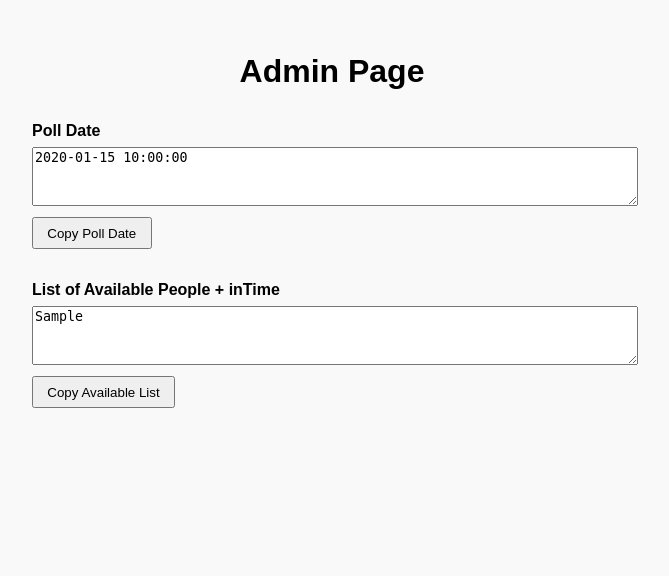
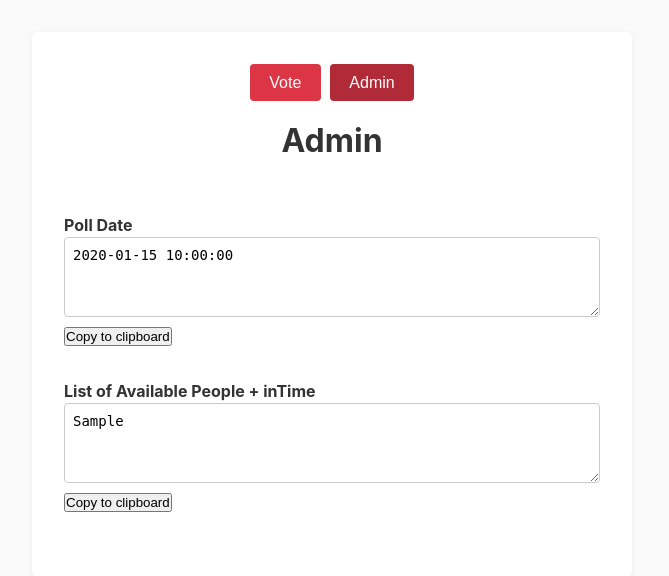
Before and after one commit to cobycodes/templeball-poll, a Flask app: template templates/admin.html in a window 1280 px wide. Shown: the top 576 px of the page, without its empty margins (308-977 px from the left). Run offline with Flask 3, Linux system fonts and the light colour scheme; the template is opened without the code that fills it: most values are stand-ins (such as "Sample title", 1, 10 or a date in 2020).

Commit message:
combined css files

```diff
--- a/static/css/admin.css
+++ /dev/null
@@ -1,34 +0,0 @@
-/* admin.css */
-
-/* Basic page styling */
-body {
-  font-family: sans-serif;
-  margin: 1em auto;
-  max-width: 600px;
-  background: #f9f9f9;
-  padding: 1em;
-}
-
-h1 {
-  text-align: center;
-  margin-bottom: 1em;
-}
-
-.field-container {
-  margin-bottom: 2em;
-}
-
-/* Make textareas full width, with monospace font */
-textarea {
-  width: 100%;
-  height: 4em;
-  margin-top: 0.5em;
-  font-family: monospace;
-}
-
-/* Style the copy buttons */
-button {
-  margin-top: 0.5em;
-  padding: 0.5em 1em;
-  cursor: pointer;
-}
--- a/static/css/styles.css
+++ b/static/css/styles.css
@@ -1,4 +1,4 @@
-/* Reset, base styles, tab styling, etc. */
+/* Reset base styles */
 * {
   box-sizing: border-box;
   margin: 0;
@@ -32,13 +32,13 @@ h1 {
   color: #666;
 }
 
-/* Tab buttons */
-.tab-buttons {
+/* Main navigation at the top: Vote and Admin */
+.main-nav {
   display: flex;
   justify-content: center;
-  margin-bottom: 1.5em;
+  margin-bottom: 1em;
 }
-.tab-buttons button {
+.main-nav button {
   background-color: #dc3545;
   color: #fff;
   border: none;
@@ -49,17 +49,38 @@ h1 {
   cursor: pointer;
   transition: background-color 0.2s ease;
 }
-.tab-buttons button:hover {
+.main-nav button:hover {
   background-color: #bb2d3b;
 }
-.tab-buttons button:focus {
-  outline: none;
-}
-.tab-buttons button.active {
+.main-nav button.active {
   background-color: #b02a37;
 }
 
-/* Tab content hidden except active */
+/* Sub-navigation for Vote page: Regulars and Extras */
+.sub-nav {
+  display: flex;
+  justify-content: center;
+  margin-bottom: 1em;
+}
+.sub-nav button {
+  background-color: #007bff;
+  color: #fff;
+  border: none;
+  padding: 0.6em 1.2em;
+  margin: 0 0.3em;
+  border-radius: 4px;
+  font-size: 1em;
+  cursor: pointer;
+  transition: background-color 0.2s ease;
+}
+.sub-nav button:hover {
+  background-color: #005fc7;
+}
+.sub-nav button.active {
+  background-color: #005fc7;
+}
+
+/* Tab content: used in the Vote page for Regulars/Extras sections */
 .tab-content {
   display: none;
 }
@@ -67,7 +88,7 @@ h1 {
   display: block;
 }
 
-/* Person rows */
+/* Person row styling in the Vote page */
 .person-row {
   display: flex;
   align-items: center;
@@ -85,7 +106,25 @@ h1 {
   font-size: 0.95em;
 }
 
-/* Responsive tweak for small screens */
+/* Field container styling for the Admin page */
+.field-container {
+  margin-bottom: 2em;
+}
+
+/* Styling for admin page text areas */
+.admin-textarea {
+  width: 100%;
+  min-height: 80px;
+  padding: 8px;
+  font-family: monospace;
+  font-size: 14px;
+  line-height: 1.4;
+  border: 1px solid #ccc;
+  border-radius: 4px;
+  resize: vertical;
+}
+
+/* Responsive tweaks */
 @media (max-width: 480px) {
   .person-row {
     flex-direction: column;
--- a/templates/admin.html
+++ b/templates/admin.html
@@ -1,34 +1,37 @@
 <!DOCTYPE html>
 <html>
 <head>
-  <meta charset="UTF-8" />
-  <title>Admin - Templeball Poll</title>
-  <!-- Link to admin.css in your static folder -->
-  <link rel="stylesheet" href="{{ url_for('static', filename='css/admin.css') }}">
+  <meta charset="UTF-8">
+  <meta name="viewport" content="width=device-width, initial-scale=1.0">
+  <title>Templeball - Admin</title>
+  <link rel="stylesheet" href="{{ url_for('static', filename='css/styles.css') }}">
 </head>
 <body>
-  <h1>Admin Page</h1>
-
-  <div class="field-container">
-    <label for="pollDateField"><strong>Poll Date</strong></label>
-    <textarea id="pollDateField">{{ poll_date }}</textarea>
-    <br />
-    <button onclick="copyToClipboard('pollDateField')">Copy Poll Date</button>
+  <div class="main-container">
+    <div class="main-nav">
+      <button onclick="location.href='/'">Vote</button>
+      <button class="active" onclick="lcation.href='/admin'">Admin</button>
+    </div>
+    <h1>Admin</h1>
+    <h2 id="poll-date"></h2>
+    <div class="field-container">
+      <label for="pollDateField"><strong>Poll Date</strong></label>
+      <textarea id="pollDateField" class="admin-textarea" readonly>{{ poll_date }}</textarea>
+      <br>
+      <button onclick="copyToClipboard('pollDateField')">Copy to clipboard</button>
+    </div>
+    <div class="field-container">
+      <label for="availableField"><strong>List of Available People + inTime</strong></label>
+      <textarea id="availableField" class="admin-textarea" readonly>{{ available_string }}</textarea>
+      <br>
+      <button onclick="copyToClipboard('availableField')">Copy to clipboard</button>
+    </div>
   </div>
-
-  <div class="field-container">
-    <label for="availableField"><strong>List of Available People + inTime</strong></label>
-    <textarea id="availableField">{{ available_string }}</textarea>
-    <br />
-    <button onclick="copyToClipboard('availableField')">Copy Available List</button>
-  </div>
-
   <script>
     function copyToClipboard(elementId) {
       const textarea = document.getElementById(elementId);
       textarea.select();
-      textarea.setSelectionRange(0, 999999); // for mobile
-
+      textarea.setSelectionRange(0, 999999); // For mobile devices
       document.execCommand("copy");
       alert("Copied to clipboard!");
     }
```
Also changed, not shown: templates/index.html (+11 -28 lines).
